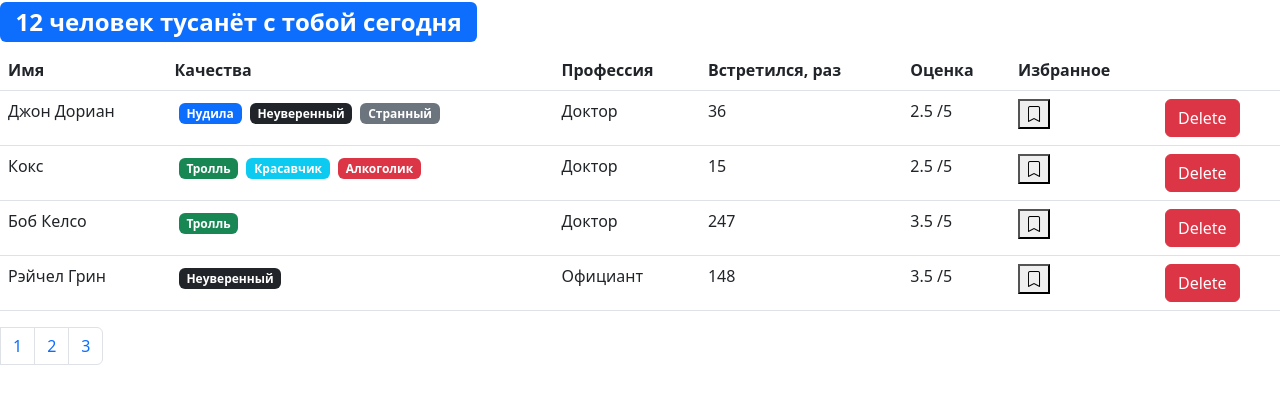
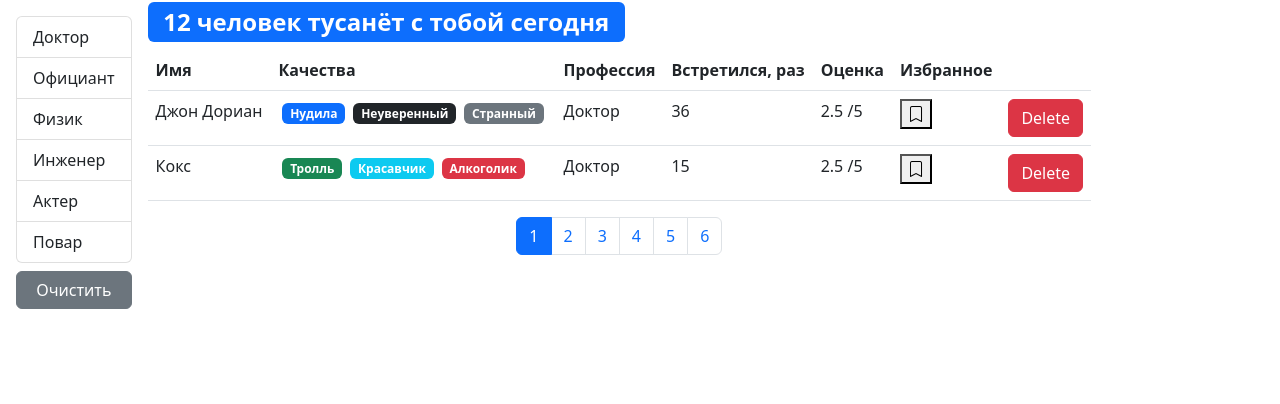
Before and after one commit to SergeyMaxx/fast-company-2, a React (Create React App) app: page / in a window 1280 px wide. Shown: the top 404 px of the page. Built offline with nearby package versions, Linux system fonts and the light colour scheme.

Commit message:
Фильтрация

```diff
--- a/package.json
+++ b/package.json
@@ -7,6 +7,7 @@
     "@testing-library/react": "^13.3.0",
     "@testing-library/user-event": "^13.5.0",
     "bootstrap": "^5.2.0",
+    "eslint-plugin-react-hooks": "^4.6.0",
     "lodash": "^4.17.15",
     "npm": "^8.14.0",
     "prop-types": "^15.8.1",
--- a/src/app/App.js
+++ b/src/app/App.js
@@ -1,10 +1,13 @@
-import React, {useState} from 'react'
+import React, {useEffect, useState} from 'react'
 import Users2 from './components/users-2'
-import SearchStatus from './components/searchStatus'
 import api from './api'
 
 function App() {
-  const [users, setUsers] = useState(api.users.fetchAll())
+  const [users, setUsers] = useState()
+
+  useEffect(() => {
+    api.fetchAllUsers().then(data => setUsers(data))
+  }, [])
 
   const handleDelete = userId => {
     setUsers(users.filter(user => user._id !== userId))
@@ -25,12 +28,11 @@ function App() {
 
   return (
     <div>
-      <SearchStatus length={users.length}/>
-      <Users2
-        users={users}
+      {users && <Users2
         onDelete={handleDelete}
         onToggleBookMark={handleToggleBookMark}
-      />
+        users={users}
+      />}
     </div>
   )
 }
--- /dev/null
+++ b/src/app/api/fake.api/professions.api.js
@@ -0,0 +1,23 @@
+export const professionsObject = {
+  doctor: {_id: '67rdca3eeb7f6fgeed471818', name: 'Доктор'},
+  waiter: {_id: '67rdca3eeb7f6fgeed471820', name: 'Официант'},
+  physics: {_id: '67rdca3eeb7f6fgeed471814', name: 'Физик'},
+  engineer: {_id: '67rdca3eeb7f6fgeed471822', name: 'Инженер'},
+  actor: {_id: '67rdca3eeb7f6fgeed471824', name: 'Актер'},
+  cook: {_id: '67rdca3eeb7f6fgeed471829', name: 'Повар'}
+}
+
+export const professions = [
+  { _id: "67rdca3eeb7f6fgeed471818", name: "Доктор" },
+  { _id: "67rdca3eeb7f6fgeed471820", name: "Официант" },
+  { _id: "67rdca3eeb7f6fgeed471814", name: "Физик" },
+  { _id: "67rdca3eeb7f6fgeed471822", name: "Инженер" },
+  { _id: "67rdca3eeb7f6fgeed471824", name: "Актер" },
+  { _id: "67rdca3eeb7f6fgeed471829", name: "Повар" }
+]
+
+const fetchAllProfessions = () => new Promise(resolve => {
+  setTimeout(() => resolve(professions), 2000)
+})
+
+export default fetchAllProfessions
--- a/src/app/api/fake.api/user.api.js
+++ b/src/app/api/fake.api/user.api.js
@@ -1,11 +1,5 @@
-const professions = {
-  doctor: {_id: '67rdca3eeb7f6fgeed471818', name: 'Доктор'},
-  waiter: {_id: '67rdca3eeb7f6fgeed471820', name: 'Официант'},
-  physics: {_id: '67rdca3eeb7f6fgeed471814', name: 'Физик'},
-  engineer: {_id: '67rdca3eeb7f6fgeed471822', name: 'Инженер'},
-  actor: {_id: '67rdca3eeb7f6fgeed471824', name: 'Актер'},
-  cook: {_id: '67rdca3eeb7f6fgeed471829', name: 'Повар'}
-}
+import {professionsObject as professions} from './professions.api'
+
 const qualities = {
   tedious: {_id: '67rdca3eeb7f6fgeed471198', name: 'Нудила', color: 'primary'},
   strange: {_id: '67rdca3eeb7f6fgeed471100', name: 'Странный', color: 'secondary'},
@@ -126,6 +120,8 @@ const users = [
   },
 ]
 
-export function fetchAll() {
-  return users
-}
+const fetchAllUsers = () => new Promise(resolve => {
+  setTimeout(() => resolve(users), 2000)
+})
+
+export default fetchAllUsers
--- a/src/app/api/index.js
+++ b/src/app/api/index.js
@@ -1,7 +1,9 @@
-import * as users from './fake.api/user.api'
+import fetchAllUsers from './fake.api/user.api'
+import fetchAllProfessions from './fake.api/professions.api'
 
 const API = {
-  users
+  fetchAllUsers,
+  fetchAllProfessions
 }
 
 export default API
--- /dev/null
+++ b/src/app/components/groupList.jsx
@@ -0,0 +1,50 @@
+import React from 'react'
+import PropTypes from 'prop-types'
+
+const GroupList = ({items, contentProperty, valueProperty, onItemSelect, selectedItem}) => {
+  if (!Array.isArray(items)) {
+    return (
+      <ul className="list-group">
+        {Object.keys(items).map(item => (
+          <li
+            key={items[item][valueProperty]}
+            className={'list-group-item' + (items[item] === selectedItem ? ' active' : '')}
+            onClick={() => onItemSelect(items[item])}
+            role="button"
+          >
+            {items[item][contentProperty]}
+          </li>
+        ))}
+      </ul>
+    )
+  }
+  return (
+    <ul className="list-group">
+      {items.map(item => (
+        <li
+          key={item[valueProperty]}
+          className={'list-group-item' + (item === selectedItem ? ' active' : '')}
+          onClick={() => onItemSelect(item)}
+          role="button"
+        >
+          {item[contentProperty]}
+        </li>
+      ))}
+    </ul>
+  )
+}
+
+GroupList.defaultProps = {
+  valueProperty: '_id',
+  contentProperty: 'name'
+}
+
+GroupList.propTypes = {
+  items: PropTypes.oneOfType([PropTypes.object, PropTypes.array]),
+  contentProperty: PropTypes.string.isRequired,
+  valueProperty: PropTypes.string.isRequired,
+  onItemSelect: PropTypes.func.isRequired,
+  selectedItem: PropTypes.object
+}
+
+export default GroupList
--- a/src/app/components/pagination.jsx
+++ b/src/app/components/pagination.jsx
@@ -14,7 +14,7 @@ const Pagination = ({itemsCount, pageSize, onPageChange, currentPage}) => {
       <ul className="pagination">
         {pages.map(page => (
           <li
-            className={'page-item' + (page === currentPage ? 'active' : '')}
+            className={'page-item' + (page === currentPage ? ' active' : '')}
             key={'page_' + page}
           >
             <button className="page-link" onClick={() => onPageChange(page)}>
--- a/src/app/components/user.jsx
+++ b/src/app/components/user.jsx
@@ -14,7 +14,6 @@ const User = ({
                 bookmark,
                 onToggleBookMark
               }) => {
-
   return (
     <tr>
       <td>{name}</td>
--- a/src/app/components/users-2.jsx
+++ b/src/app/components/users-2.jsx
@@ -1,22 +1,55 @@
-import React, {useState} from 'react'
+import React, {useEffect, useState} from 'react'
 import User from './user'
 import Pagination from './pagination'
 import {paginate} from '../utils/paginate'
 import PropTypes from 'prop-types'
+import GroupList from './groupList'
+import api from '../api'
+import SearchStatus from './searchStatus'
 
 const Users2 = ({users, ...rest}) => {
-  const count = users.length
-  const pageSize = 4
   const [currentPage, setCurrentPage] = useState(1)
+  const [professions, setProfessions] = useState()
+  const [selectedProf, setSelectedProf] = useState()
 
+  const pageSize = 2
+
+  useEffect(() => {
+    api.fetchAllProfessions().then(data => setProfessions(data))
+  }, [])
+
+  useEffect(() => {
+    setCurrentPage(1)
+  }, [selectedProf])
+
+  const handleProfessionSelect = item => setSelectedProf(item)
   const handlePageChange = pageIndex => setCurrentPage(pageIndex)
 
+  const filteredUser = selectedProf
+    ? users.filter(user => JSON.stringify(user.profession) === JSON.stringify(selectedProf))
+    : users
 
+  const count = filteredUser.length
+  const userCrop = paginate(filteredUser, currentPage, pageSize)
 
-  const userCrop = paginate(users, currentPage, pageSize)
+  const clearFilter = () => setSelectedProf(null)
 
   return (
-    <>
+    <div className="d-flex">
+      {professions && (
+        <div className="d-flex flex-column flex-shrink-0 p-3">
+          <GroupList
+            selectedItem={selectedProf}
+            items={professions}
+            onItemSelect={handleProfessionSelect}
+          />
+          <button className="btn  btn-secondary mt-2" onClick={clearFilter}>
+            Очистить
+          </button>
+        </div>
+      )}
+      <div className="d-flex flex-column">
+        <SearchStatus length={count}/>
         {count > 0 && (
           <table className="table">
             <thead>
@@ -35,13 +68,16 @@ const Users2 = ({users, ...rest}) => {
             </tbody>
           </table>
         )}
+        <div className="d-flex justify-content-center">
           <Pagination
             itemsCount={count}
             pageSize={pageSize}
             currentPage={currentPage}
             onPageChange={handlePageChange}
           />
-    </>
+        </div>
+      </div>
+    </div>
   )
 }
 
```
Also changed, not shown: .eslintrc.json (added), 1 other file (tests, documents, lock files or other folders). Lines whose indentation alone changed are shown as unchanged.
